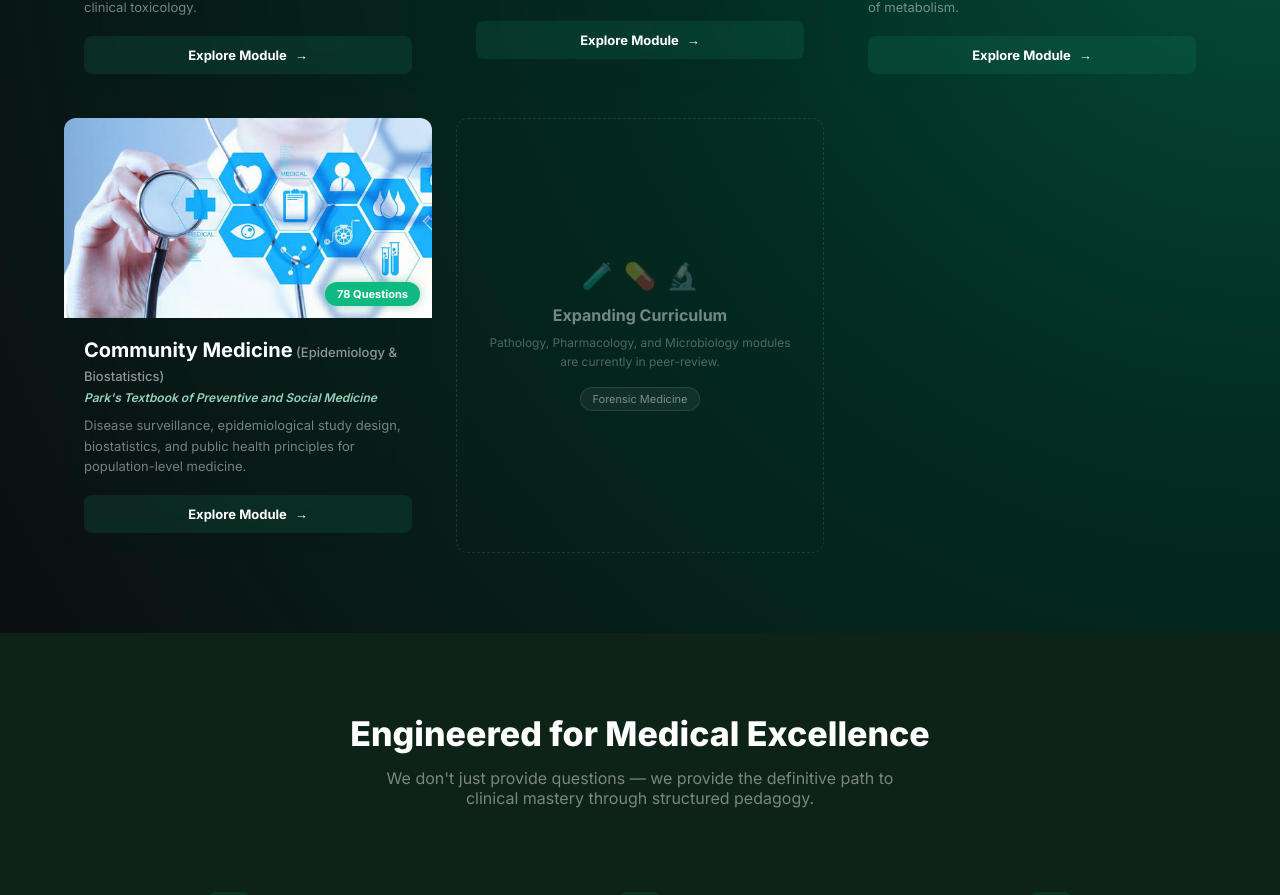
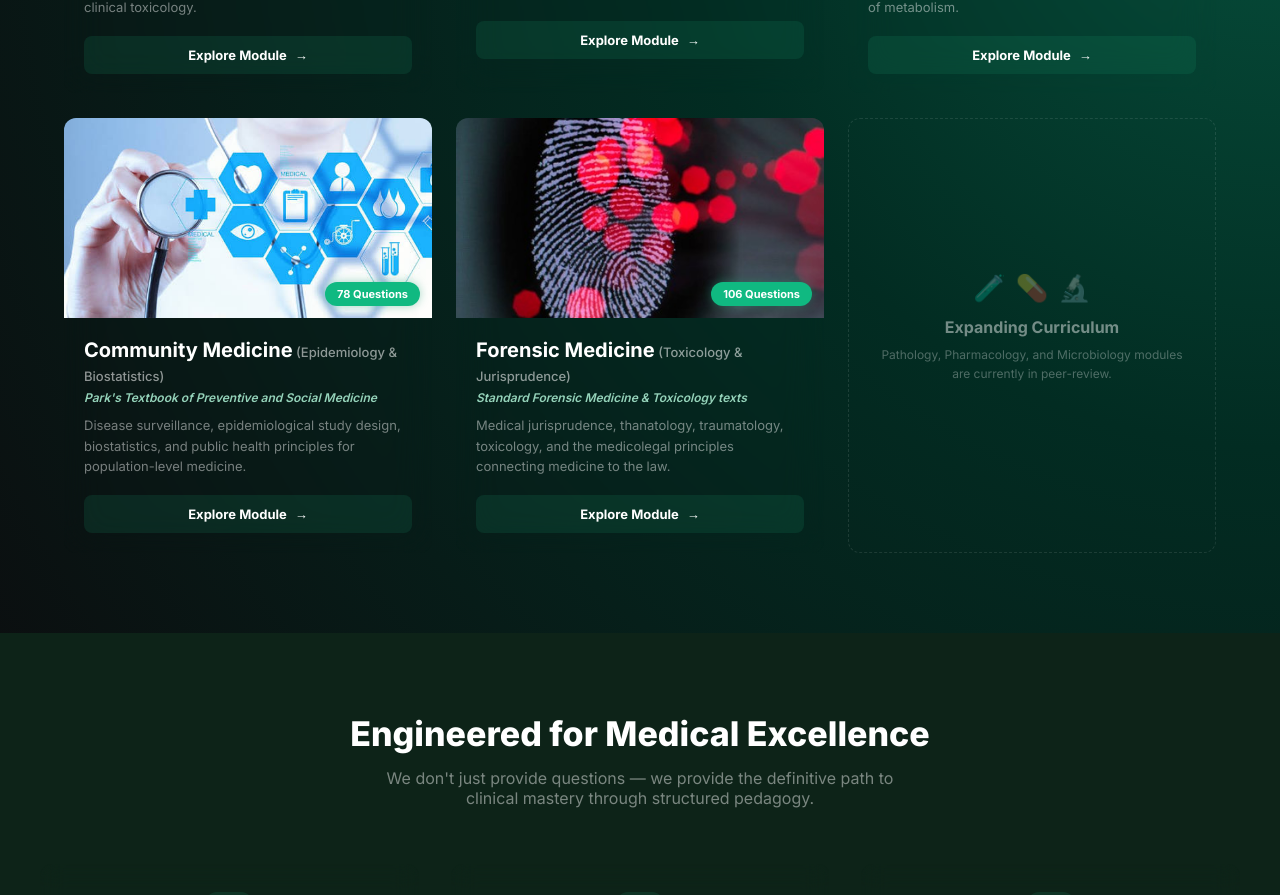
Before and after one commit to manast23/medprep, a Next.js app: page / in a window 1280 px wide. Shown: the part 1756-2651 px from the top of the page. Built offline with nearby package versions, Linux system fonts and the light colour scheme.

Commit message:
Move Forensic Medicine live: add to SUBJECTS array (106 questions ready), clear COMING_SOON

```diff
--- a/pages/index.js
+++ b/pages/index.js
@@ -66,9 +66,17 @@ const SUBJECTS = [
     description: 'Disease surveillance, epidemiological study design, biostatistics, and public health principles for population-level medicine.',
     image: '/community-medicine.jpg',
   },
+  {
+    key: 'Forensic Medicine',
+    title: 'Forensic Medicine',
+    subtitle: 'Toxicology & Jurisprudence',
+    references: "Standard Forensic Medicine & Toxicology texts",
+    description: 'Medical jurisprudence, thanatology, traumatology, toxicology, and the medicolegal principles connecting medicine to the law.',
+    image: '/forensic-medicine.jpg',
+  },
 ]
 
-const COMING_SOON = ['Forensic Medicine']
+const COMING_SOON = []
 const QUESTION_TYPES = [
   { key: 'All', label: 'All Types' },
   { key: 'factual', label: 'Factual' },
```
